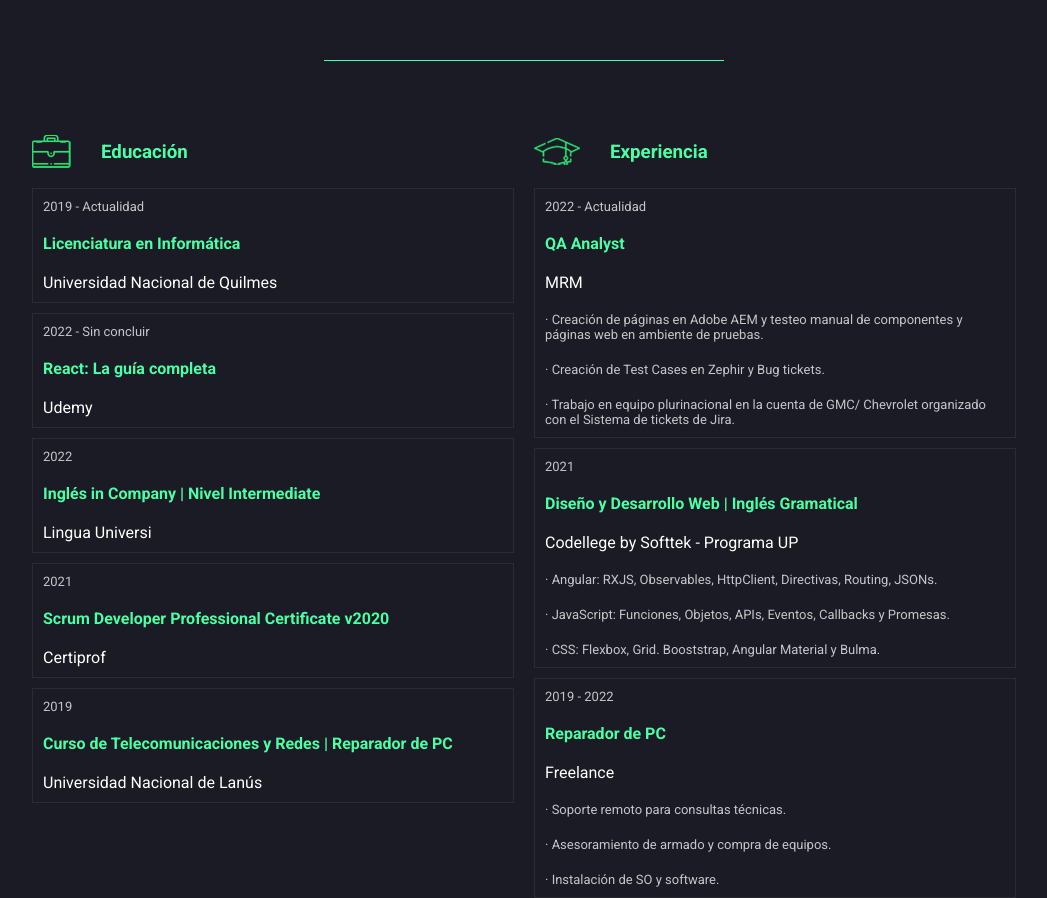
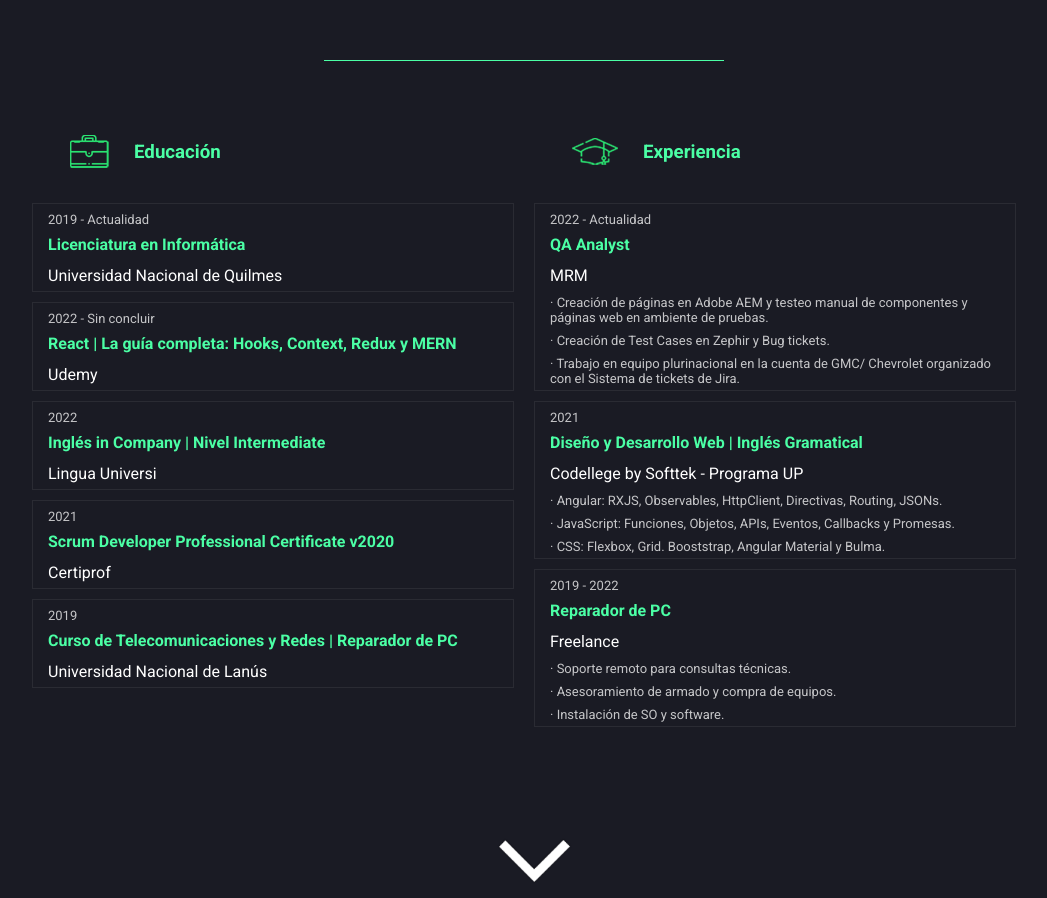
Before and after one commit to IgnacioGarciaReyna/portafolioReact, a React (Create React App) app: page / in a window 1280 px wide. Shown: the part 2521-3419 px from the top of the page, without its empty margins (116-1163 px from the left). Built offline with nearby package versions, Linux system fonts and the light colour scheme.

Commit message:
Ajustes de estilo en general

```diff
--- a/src/components/Contact.js
+++ b/src/components/Contact.js
@@ -20,7 +20,7 @@
 
   return (
     <section id="contact" className="shadow-section">
-      <div className="container-projects">
+      <div className="container-technologies">
         <header className="">
           <h2>Contacto</h2>
           {/* <p>Something</p>  */}
@@ -69,7 +69,7 @@
         smooth={true}
         offset={0}
         duration={500}
-        className="goto-next"
+        className="goto-next back-to-home"
       ></Link>
     </section>
   );
--- a/src/components/Resume.js
+++ b/src/components/Resume.js
@@ -14,7 +14,7 @@
   },
   {
     id: "2",
-    title: "React: La guía completa",
+    title: "React | La guía completa: Hooks, Context, Redux y MERN",
     subtitle: "Udemy",
     duration: "2022 - Sin concluir",
     lines: [],
--- a/src/index.css
+++ b/src/index.css
@@ -517,6 +517,7 @@
 /* Css Contact */
 #contact {
   height: 100vh;
+  background-color: #1a1b24;
 }
 
 .form-container {
@@ -538,6 +539,10 @@
   width: 100%;
   line-height: 1;
   font-size: 18px;
+}
+
+.back-to-home{
+  transform: rotate(180deg)
 }
 
 /* CSS Resume */
@@ -566,6 +571,7 @@
   align-items: center;
   width: 100%;
   height: 53px;
+  margin: 0 0 15px 0;
 }
 
 .resume-title {
@@ -575,6 +581,7 @@
 .resume-icon {
   filter: invert(76%) sepia(48%) saturate(541%) hue-rotate(90deg)
     brightness(103%) contrast(102%);
+  margin: 0 0 0 3em;
 }
 
 .resume-item {
@@ -601,6 +608,14 @@
   transition: 0.5s;
 }
 
+.item-duration {
+  margin: 8px 15px 2px 15px;
+}
+
+.item-text {
+  margin: 4px 15px 4px 15px;
+}
+
 .item-duration,
 .item-text {
   font-size: small;
@@ -608,12 +623,12 @@
   transition: 0.5s;
 }
 
-.item-duration,
+
+
 .item-title,
 .green-span,
-.item-subtitle,
-.item-text {
-  margin: 10px;
+.item-subtitle {
+  margin: 6px 15px 6px 15px;
 }
 
 .resume-item:hover .item-title {
```
